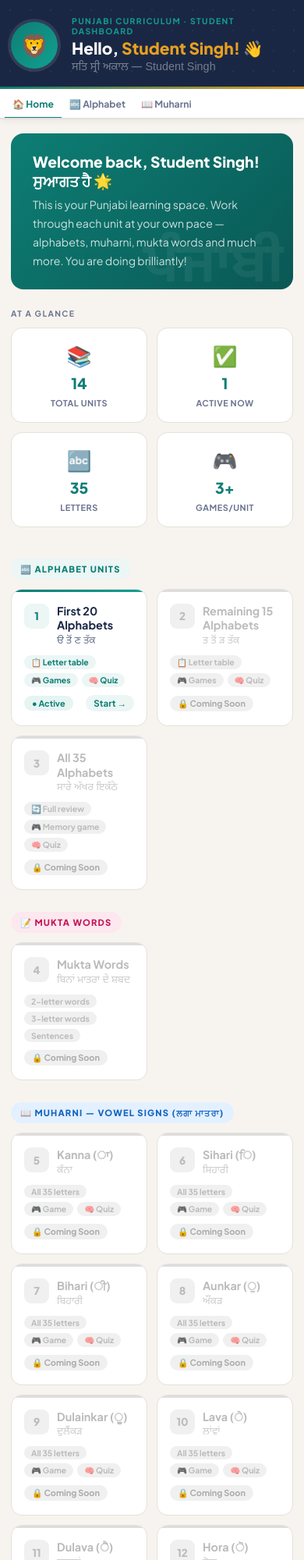
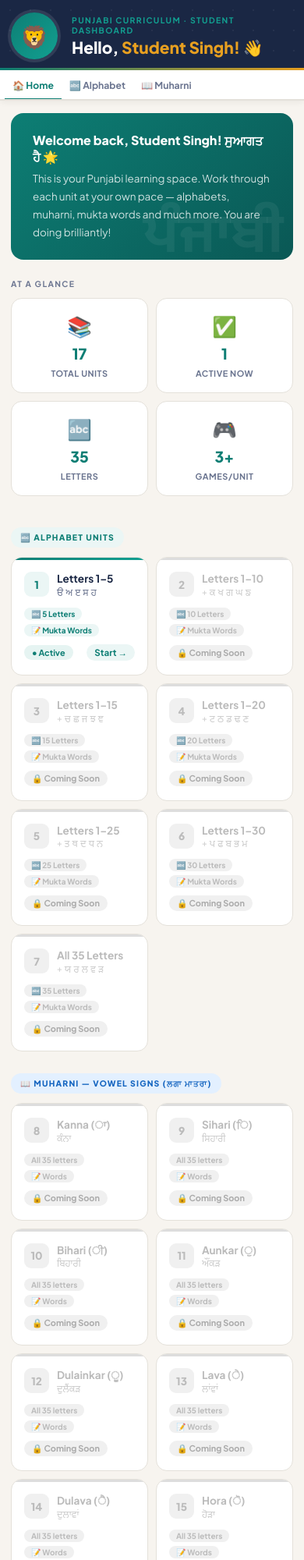
Before and after one commit to xxsimixx02/Punjabi, a plain HTML site: page index.html in a window 390 px wide. Shown: the top 2000 px of the page at 78% size. Drawn offline with Linux system fonts and the light colour scheme; no server answers.

Commit message:
Add files via upload

```diff
--- a/index.html
+++ b/index.html
@@ -162,14 +162,56 @@
   .muh-roman  { font-size:.6rem; color:var(--muted); display:block; margin-top:1px; }
   .muh-hdr    { font-size:.6rem; font-weight:700; color:var(--gold); letter-spacing:.4px; display:block; margin-top:2px; }
 
-  /* ══ RESPONSIVE ══ */
+  /* ══ RESPONSIVE — iPad & Mobile ══ */
+
+  /* iPad (768px–1024px) */
+  @media(max-width:1024px){
+    .hero  { padding:22px 24px 18px; }
+    .panel { padding:24px 24px 48px; }
+    .units-grid { grid-template-columns:repeat(auto-fill,minmax(180px,1fr)); }
+    .quick-grid { grid-template-columns:repeat(2,1fr); }
+  }
+
+  /* Small tablet / large phone (560px–768px) */
+  @media(max-width:768px){
+    .hero  { padding:18px 18px 16px; }
+    .panel { padding:20px 18px 48px; }
+    .tabs-bar { padding:0 10px; }
+    .tab-btn  { padding:12px 14px 10px; font-size:.82rem; }
+    .units-grid { grid-template-columns:1fr 1fr; }
+    .alpha-table-wrap { font-size:.82rem; }
+    .alpha-letter { font-size:1.4rem; }
+    .muh-letter { font-size:1.1rem; }
+    .muh-cell   { font-size:.9rem; }
+  }
+
+  /* Phone (max 560px) */
   @media(max-width:560px){
-    .panel{padding:18px 14px 48px;}
-    .hero{padding:20px 14px 18px;}
-    .tabs-bar{padding:0 6px;}
-    .tab-btn{padding:11px 10px 9px;font-size:.76rem;}
-    .hero-pills{display:none;}
-    .units-grid{grid-template-columns:1fr 1fr;}
+    .hero  { padding:16px 14px 14px; }
+    .hero-pills { display:none; }
+    .hero-gurmukhi { display:none; }
+    .panel { padding:16px 14px 48px; }
+    .tabs-bar { padding:0 6px; }
+    .tab-btn  { padding:11px 10px 9px; font-size:.76rem; gap:4px; }
+    .units-grid { grid-template-columns:1fr 1fr; gap:10px; }
+    .quick-grid { grid-template-columns:repeat(2,1fr); gap:10px; }
+    .welcome-banner h2 { font-size:1rem; }
+    .welcome-banner p  { font-size:.84rem; }
+    .uc-title { font-size:.85rem; }
+    .uc-gurmukhi { font-size:.76rem; }
+    .uc-topic { font-size:.62rem; }
+    .category-label { font-size:.65rem; }
+    table.alpha-table { font-size:.78rem; }
+    table.alpha-table thead th { padding:10px 10px; font-size:.6rem; }
+    table.alpha-table td { padding:9px 10px; }
+    .alpha-letter { font-size:1.3rem; }
+    .listen-btn { font-size:.72rem; padding:4px 8px; }
+    table.muh-table { font-size:.72rem; }
+    table.muh-table thead th { padding:8px 6px; font-size:.58rem; min-width:50px; }
+    table.muh-table td { padding:7px 6px; }
+    .muh-letter { font-size:1rem; }
+    .muh-cell   { font-size:.85rem; }
+    .muh-roman  { font-size:.55rem; }
   }
 </style>
 </head>
@@ -186,7 +228,7 @@
     <div class="hero-pills">
       <span class="hero-pill">🎯 Level 1</span>
       <span class="hero-pill">🧒 Age 9</span>
-      <span class="hero-pill">📚 14 Units</span>
+      <span class="hero-pill">📚 17 Units</span>
     </div>
   </div>
 </header>
@@ -206,7 +248,7 @@
 
   <div class="section-label" style="margin-bottom:12px;">At a glance</div>
   <div class="quick-grid" style="margin-bottom:32px;">
-    <div class="quick-card"><div class="qc-icon">📚</div><div class="qc-val">14</div><div class="qc-lbl">Total Units</div></div>
+    <div class="quick-card"><div class="qc-icon">📚</div><div class="qc-val">17</div><div class="qc-lbl">Total Units</div></div>
     <div class="quick-card"><div class="qc-icon">✅</div><div class="qc-val">1</div><div class="qc-lbl">Active Now</div></div>
     <div class="quick-card"><div class="qc-icon">🔤</div><div class="qc-val">35</div><div class="qc-lbl">Letters</div></div>
     <div class="quick-card"><div class="qc-icon">🎮</div><div class="qc-val">3+</div><div class="qc-lbl">Games/Unit</div></div>
@@ -216,28 +258,38 @@
   <div class="category-label cat-teal">🔤 Alphabet Units</div>
   <div class="units-grid">
     <a href="unit1.html" class="unit-card">
-      <div class="uc-top"><div class="uc-num">1</div><div><div class="uc-title">First 20 Alphabets</div><div class="uc-gurmukhi">ੳ ਤੋਂ ਣ ਤੱਕ</div></div></div>
-      <div class="uc-topics"><span class="uc-topic">📋 Letter table</span><span class="uc-topic">🎮 Games</span><span class="uc-topic">🧠 Quiz</span></div>
+      <div class="uc-top"><div class="uc-num">1</div><div><div class="uc-title">Letters 1–5</div><div class="uc-gurmukhi">ੳ ਅ ੲ ਸ ਹ</div></div></div>
+      <div class="uc-topics"><span class="uc-topic">🔤 5 Letters</span><span class="uc-topic">📝 Mukta Words</span></div>
       <div class="uc-badge"><span class="uc-status status-active">● Active</span><span class="uc-go">Start →</span></div>
     </a>
     <a href="unit2.html" class="unit-card locked">
-      <div class="uc-top"><div class="uc-num gray">2</div><div><div class="uc-title">Remaining 15 Alphabets</div><div class="uc-gurmukhi">ਤ ਤੋਂ ੜ ਤੱਕ</div></div></div>
-      <div class="uc-topics"><span class="uc-topic">📋 Letter table</span><span class="uc-topic">🎮 Games</span><span class="uc-topic">🧠 Quiz</span></div>
+      <div class="uc-top"><div class="uc-num gray">2</div><div><div class="uc-title">Letters 1–10</div><div class="uc-gurmukhi">+ ਕ ਖ ਗ ਘ ਙ</div></div></div>
+      <div class="uc-topics"><span class="uc-topic">🔤 10 Letters</span><span class="uc-topic">📝 Mukta Words</span></div>
       <div class="uc-badge"><span class="uc-status status-soon">🔒 Coming Soon</span></div>
     </a>
     <a href="unit3.html" class="unit-card locked">
-      <div class="uc-top"><div class="uc-num gray">3</div><div><div class="uc-title">All 35 Alphabets</div><div class="uc-gurmukhi">ਸਾਰੇ ਅੱਖਰ ਇਕੱਠੇ</div></div></div>
-      <div class="uc-topics"><span class="uc-topic">🔄 Full review</span><span class="uc-topic">🎮 Memory game</span><span class="uc-topic">🧠 Quiz</span></div>
+      <div class="uc-top"><div class="uc-num gray">3</div><div><div class="uc-title">Letters 1–15</div><div class="uc-gurmukhi">+ ਚ ਛ ਜ ਝ ਞ</div></div></div>
+      <div class="uc-topics"><span class="uc-topic">🔤 15 Letters</span><span class="uc-topic">📝 Mukta Words</span></div>
       <div class="uc-badge"><span class="uc-status status-soon">🔒 Coming Soon</span></div>
     </a>
-  </div>
-
-  <!-- MUKTA WORDS -->
-  <div class="category-label cat-coral" style="margin-top:8px;">📝 Mukta Words</div>
-  <div class="units-grid">
-    <a href="unit4.html" class="unit-card coral locked">
-      <div class="uc-top"><div class="uc-num coral gray">4</div><div><div class="uc-title">Mukta Words</div><div class="uc-gurmukhi">ਬਿਨਾਂ ਮਾਤਰਾ ਦੇ ਸ਼ਬਦ</div></div></div>
-      <div class="uc-topics"><span class="uc-topic coral">2-letter words</span><span class="uc-topic coral">3-letter words</span><span class="uc-topic coral">Sentences</span></div>
+    <a href="unit4.html" class="unit-card locked">
+      <div class="uc-top"><div class="uc-num gray">4</div><div><div class="uc-title">Letters 1–20</div><div class="uc-gurmukhi">+ ਟ ਠ ਡ ਢ ਣ</div></div></div>
+      <div class="uc-topics"><span class="uc-topic">🔤 20 Letters</span><span class="uc-topic">📝 Mukta Words</span></div>
+      <div class="uc-badge"><span class="uc-status status-soon">🔒 Coming Soon</span></div>
+    </a>
+    <a href="unit5.html" class="unit-card locked">
+      <div class="uc-top"><div class="uc-num gray">5</div><div><div class="uc-title">Letters 1–25</div><div class="uc-gurmukhi">+ ਤ ਥ ਦ ਧ ਨ</div></div></div>
+      <div class="uc-topics"><span class="uc-topic">🔤 25 Letters</span><span class="uc-topic">📝 Mukta Words</span></div>
+      <div class="uc-badge"><span class="uc-status status-soon">🔒 Coming Soon</span></div>
+    </a>
+    <a href="unit6.html" class="unit-card locked">
+      <div class="uc-top"><div class="uc-num gray">6</div><div><div class="uc-title">Letters 1–30</div><div class="uc-gurmukhi">+ ਪ ਫ ਬ ਭ ਮ</div></div></div>
+      <div class="uc-topics"><span class="uc-topic">🔤 30 Letters</span><span class="uc-topic">📝 Mukta Words</span></div>
+      <div class="uc-badge"><span class="uc-status status-soon">🔒 Coming Soon</span></div>
+    </a>
+    <a href="unit7.html" class="unit-card locked">
+      <div class="uc-top"><div class="uc-num gray">7</div><div><div class="uc-title">All 35 Letters</div><div class="uc-gurmukhi">+ ਯ ਰ ਲ ਵ ੜ</div></div></div>
+      <div class="uc-topics"><span class="uc-topic">🔤 35 Letters</span><span class="uc-topic">📝 Mukta Words</span></div>
       <div class="uc-badge"><span class="uc-status status-soon">🔒 Coming Soon</span></div>
     </a>
   </div>
@@ -245,49 +297,49 @@
   <!-- MUHARNI UNITS -->
   <div class="category-label cat-blue" style="margin-top:8px;">📖 Muharni — Vowel Signs (ਲਗਾ ਮਾਤਰਾ)</div>
   <div class="units-grid">
-    <a href="unit5.html" class="unit-card blue locked">
-      <div class="uc-top"><div class="uc-num blue gray">5</div><div><div class="uc-title">Kanna (ਾ)</div><div class="uc-gurmukhi">ਕੰਨਾ</div></div></div>
-      <div class="uc-topics"><span class="uc-topic blue">All 35 letters</span><span class="uc-topic blue">🎮 Game</span><span class="uc-topic blue">🧠 Quiz</span></div>
-      <div class="uc-badge"><span class="uc-status status-soon">🔒 Coming Soon</span></div>
-    </a>
-    <a href="unit6.html" class="unit-card blue locked">
-      <div class="uc-top"><div class="uc-num blue gray">6</div><div><div class="uc-title">Sihari (ਿ)</div><div class="uc-gurmukhi">ਸਿਹਾਰੀ</div></div></div>
-      <div class="uc-topics"><span class="uc-topic blue">All 35 letters</span><span class="uc-topic blue">🎮 Game</span><span class="uc-topic blue">🧠 Quiz</span></div>
-      <div class="uc-badge"><span class="uc-status status-soon">🔒 Coming Soon</span></div>
-    </a>
-    <a href="unit7.html" class="unit-card blue locked">
-      <div class="uc-top"><div class="uc-num blue gray">7</div><div><div class="uc-title">Bihari (ੀ)</div><div class="uc-gurmukhi">ਬਿਹਾਰੀ</div></div></div>
-      <div class="uc-topics"><span class="uc-topic blue">All 35 letters</span><span class="uc-topic blue">🎮 Game</span><span class="uc-topic blue">🧠 Quiz</span></div>
-      <div class="uc-badge"><span class="uc-status status-soon">🔒 Coming Soon</span></div>
-    </a>
     <a href="unit8.html" class="unit-card blue locked">
-      <div class="uc-top"><div class="uc-num blue gray">8</div><div><div class="uc-title">Aunkar (ੁ)</div><div class="uc-gurmukhi">ਔਂਕੜ</div></div></div>
-      <div class="uc-topics"><span class="uc-topic blue">All 35 letters</span><span class="uc-topic blue">🎮 Game</span><span class="uc-topic blue">🧠 Quiz</span></div>
+      <div class="uc-top"><div class="uc-num blue gray">8</div><div><div class="uc-title">Kanna (ਾ)</div><div class="uc-gurmukhi">ਕੰਨਾ</div></div></div>
+      <div class="uc-topics"><span class="uc-topic blue">All 35 letters</span><span class="uc-topic blue">📝 Words</span></div>
       <div class="uc-badge"><span class="uc-status status-soon">🔒 Coming Soon</span></div>
     </a>
     <a href="unit9.html" class="unit-card blue locked">
-      <div class="uc-top"><div class="uc-num blue gray">9</div><div><div class="uc-title">Dulainkar (ੂ)</div><div class="uc-gurmukhi">ਦੁਲੈਂਕੜ</div></div></div>
-      <div class="uc-topics"><span class="uc-topic blue">All 35 letters</span><span class="uc-topic blue">🎮 Game</span><span class="uc-topic blue">🧠 Quiz</span></div>
+      <div class="uc-top"><div class="uc-num blue gray">9</div><div><div class="uc-title">Sihari (ਿ)</div><div class="uc-gurmukhi">ਸਿਹਾਰੀ</div></div></div>
+      <div class="uc-topics"><span class="uc-topic blue">All 35 letters</span><span class="uc-topic blue">📝 Words</span></div>
       <div class="uc-badge"><span class="uc-status status-soon">🔒 Coming Soon</span></div>
     </a>
     <a href="unit10.html" class="unit-card blue locked">
-      <div class="uc-top"><div class="uc-num blue gray">10</div><div><div class="uc-title">Lava (ੇ)</div><div class="uc-gurmukhi">ਲਾਂਵਾਂ</div></div></div>
-      <div class="uc-topics"><span class="uc-topic blue">All 35 letters</span><span class="uc-topic blue">🎮 Game</span><span class="uc-topic blue">🧠 Quiz</span></div>
+      <div class="uc-top"><div class="uc-num blue gray">10</div><div><div class="uc-title">Bihari (ੀ)</div><div class="uc-gurmukhi">ਬਿਹਾਰੀ</div></div></div>
+      <div class="uc-topics"><span class="uc-topic blue">All 35 letters</span><span class="uc-topic blue">📝 Words</span></div>
       <div class="uc-badge"><span class="uc-status status-soon">🔒 Coming Soon</span></div>
     </a>
     <a href="unit11.html" class="unit-card blue locked">
-      <div class="uc-top"><div class="uc-num blue gray">11</div><div><div class="uc-title">Dulava (ੈ)</div><div class="uc-gurmukhi">ਦੁਲਾਵਾਂ</div></div></div>
-      <div class="uc-topics"><span class="uc-topic blue">All 35 letters</span><span class="uc-topic blue">🎮 Game</span><span class="uc-topic blue">🧠 Quiz</span></div>
+      <div class="uc-top"><div class="uc-num blue gray">11</div><div><div class="uc-title">Aunkar (ੁ)</div><div class="uc-gurmukhi">ਔਂਕੜ</div></div></div>
+      <div class="uc-topics"><span class="uc-topic blue">All 35 letters</span><span class="uc-topic blue">📝 Words</span></div>
       <div class="uc-badge"><span class="uc-status status-soon">🔒 Coming Soon</span></div>
     </a>
     <a href="unit12.html" class="unit-card blue locked">
-      <div class="uc-top"><div class="uc-num blue gray">12</div><div><div class="uc-title">Hora (ੋ)</div><div class="uc-gurmukhi">ਹੋੜਾ</div></div></div>
-      <div class="uc-topics"><span class="uc-topic blue">All 35 letters</span><span class="uc-topic blue">🎮 Game</span><span class="uc-topic blue">🧠 Quiz</span></div>
+      <div class="uc-top"><div class="uc-num blue gray">12</div><div><div class="uc-title">Dulainkar (ੂ)</div><div class="uc-gurmukhi">ਦੁਲੈਂਕੜ</div></div></div>
+      <div class="uc-topics"><span class="uc-topic blue">All 35 letters</span><span class="uc-topic blue">📝 Words</span></div>
       <div class="uc-badge"><span class="uc-status status-soon">🔒 Coming Soon</span></div>
     </a>
     <a href="unit13.html" class="unit-card blue locked">
-      <div class="uc-top"><div class="uc-num blue gray">13</div><div><div class="uc-title">Kanaura (ੌ)</div><div class="uc-gurmukhi">ਕਨੌੜਾ</div></div></div>
-      <div class="uc-topics"><span class="uc-topic blue">All 35 letters</span><span class="uc-topic blue">🎮 Game</span><span class="uc-topic blue">🧠 Quiz</span></div>
+      <div class="uc-top"><div class="uc-num blue gray">13</div><div><div class="uc-title">Lava (ੇ)</div><div class="uc-gurmukhi">ਲਾਂਵਾਂ</div></div></div>
+      <div class="uc-topics"><span class="uc-topic blue">All 35 letters</span><span class="uc-topic blue">📝 Words</span></div>
+      <div class="uc-badge"><span class="uc-status status-soon">🔒 Coming Soon</span></div>
+    </a>
+    <a href="unit14.html" class="unit-card blue locked">
+      <div class="uc-top"><div class="uc-num blue gray">14</div><div><div class="uc-title">Dulava (ੈ)</div><div class="uc-gurmukhi">ਦੁਲਾਵਾਂ</div></div></div>
+      <div class="uc-topics"><span class="uc-topic blue">All 35 letters</span><span class="uc-topic blue">📝 Words</span></div>
+      <div class="uc-badge"><span class="uc-status status-soon">🔒 Coming Soon</span></div>
+    </a>
+    <a href="unit15.html" class="unit-card blue locked">
+      <div class="uc-top"><div class="uc-num blue gray">15</div><div><div class="uc-title">Hora (ੋ)</div><div class="uc-gurmukhi">ਹੋੜਾ</div></div></div>
+      <div class="uc-topics"><span class="uc-topic blue">All 35 letters</span><span class="uc-topic blue">📝 Words</span></div>
+      <div class="uc-badge"><span class="uc-status status-soon">🔒 Coming Soon</span></div>
+    </a>
+    <a href="unit16.html" class="unit-card blue locked">
+      <div class="uc-top"><div class="uc-num blue gray">16</div><div><div class="uc-title">Kanaura (ੌ)</div><div class="uc-gurmukhi">ਕਨੌੜਾ</div></div></div>
+      <div class="uc-topics"><span class="uc-topic blue">All 35 letters</span><span class="uc-topic blue">📝 Words</span></div>
       <div class="uc-badge"><span class="uc-status status-soon">🔒 Coming Soon</span></div>
     </a>
   </div>
@@ -295,9 +347,9 @@
   <!-- FULL MUHARNI -->
   <div class="category-label cat-amber" style="margin-top:8px;">⭐ Complete Muharni</div>
   <div class="units-grid">
-    <a href="unit14.html" class="unit-card amber locked">
-      <div class="uc-top"><div class="uc-num amber gray">14</div><div><div class="uc-title">Full Muharni Review</div><div class="uc-gurmukhi">ਸਾਰੀ ਮੁਹਾਰਨੀ</div></div></div>
-      <div class="uc-topics"><span class="uc-topic">35 × 10 forms</span><span class="uc-topic">🎮 Game</span><span class="uc-topic">🧠 Quiz</span></div>
+    <a href="unit17.html" class="unit-card amber locked">
+      <div class="uc-top"><div class="uc-num amber gray">17</div><div><div class="uc-title">Full Muharni Review</div><div class="uc-gurmukhi">ਸਾਰੀ ਮੁਹਾਰਨੀ</div></div></div>
+      <div class="uc-topics"><span class="uc-topic">35 × 10 forms</span><span class="uc-topic">📝 Words</span></div>
       <div class="uc-badge"><span class="uc-status status-soon">🔒 Coming Soon</span></div>
     </a>
   </div>
```
Also changed, not shown: unit1.html (+67 -19 lines).
